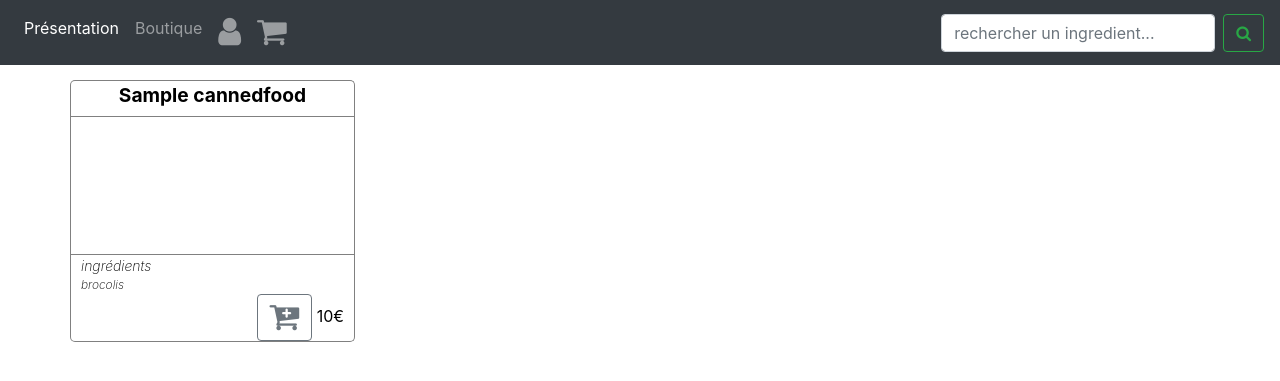
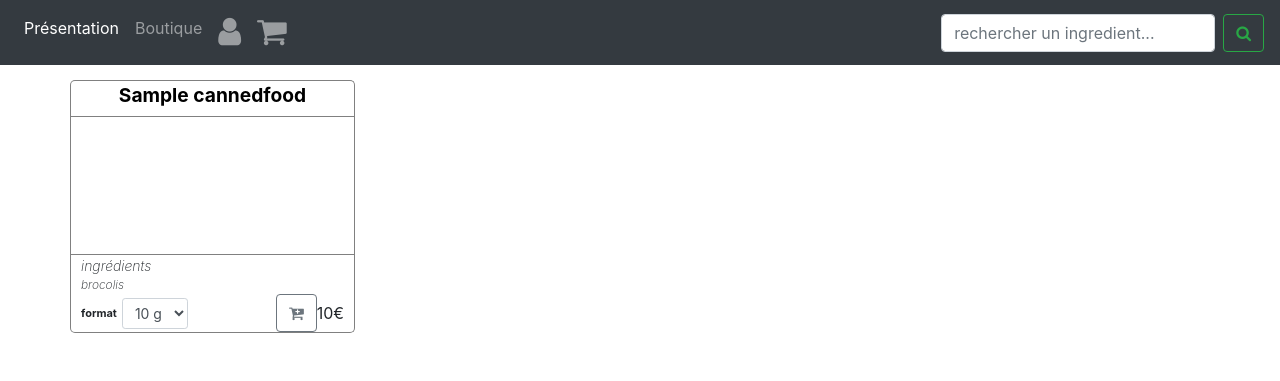
Before and after one commit to DrPingouin/Cook_shop, a Django app: page /boutique/ in a window 1280 px wide. Shown: the top 381 px of the page. Run offline with Django 3.2, Linux system fonts and the light colour scheme; data comes from the database, SQL or seed files in the repository; tables that the repository leaves empty hold one stand-in row (values such as "Sample post"); some libraries are stand-ins or nearby versions.

Commit message:
wip cart handling

```diff
--- a/static/cart/js/cart.js
+++ b/static/cart/js/cart.js
@@ -1,24 +1,25 @@
 // Use of 'attr' instead of 'data' because we do some dynamic modification of the attribute
 
 
-const ADD_TO_CART_SELECTOR = '.btn-add-to-cart',
-        QUANTITY_INFOS_SELECTOR = '.quantity-left',
-        FORMAT_SELECTOR = '.select-format',
-        NOTIFICATION_SUCCESS_SELECTOR = '#notification-success',
-        NOTIFICATION_ERROR_SELECTOR = '#notification-error';
+let add_to_cart_selector = '.btn-add-to-cart',
+        quantity_infos_selector = '.quantity-left',
+        format_selector = '.select-format',
+        notification_success_selector = '#notification-success',
+        notification_error_selector = '#notification-error';
 
 // try to add element clicked to the cart
-$(ADD_TO_CART_SELECTOR).on('click', function(e) {
+$(add_to_cart_selector).on('click', function(e) {
     e.preventDefault();
     let url = $(this).attr('data-url');
     add_to_cart(url);
 })
 
 // change the quantity displayed and url associated with the new format selected
-$(FORMAT_SELECTOR).on('change', function() {
-    let id_selected = $(this).find('option:selected').data('target-qty-id');
-    display_quantity(id_selected);
-    change_add_to_cart_url(id_selected);
+$(format_selector).on('change', function() {
+    let stock_id_selected = $(this).find('option:selected').data('stock-id'),
+        product_id = $(this).data('product-id');
+    display_quantity(stock_id_selected);
+    change_add_to_cart_url(product_id, stock_id_selected);
 })
 
 
@@ -30,21 +31,19 @@ $(FORMAT_SELECTOR).on('change', function() {
  * Change an element of the notification and display it for a definite amount
  * of time
  */
-function display_notification_success(element) {
-    let notification = $(NOTIFICATION_SUCCESS_SELECTOR);
-
-    notification.find('#text-to-replace').text(element);
-    notification.show();
-    setTimeout(function() {
-        notification.fadeOut('slow')
-    }, 2500);
+function display_notification_success(message) {
+    let notification = $(notification_success_selector);
+    display_notification(notification, message)
 }
 
 
-function display_notification_error(element) {
-    let notification = $(NOTIFICATION_ERROR_SELECTOR);
+function display_notification_error(message) {
+    let notification = $(notification_error_selector);
+    display_notification(notification, message)
+}
 
-    notification.find('#text-to-replace').text(element);
+function display_notification(notification, message) {
+    notification.find('#text-to-replace').text(message);
     notification.show();
     setTimeout(function() {
         notification.fadeOut('slow')
@@ -57,7 +56,7 @@ function display_notification_error(element) {
  * targeted by the select
  */
 function display_quantity(id) {
-    $(QUANTITY_INFOS_SELECTOR).each(function() {
+    $(quantity_infos_selector).each(function() {
         if ($(this).data('qty-id') == id) {
             $(this).show();
         } else {
@@ -69,8 +68,10 @@ function display_quantity(id) {
 
 /**
  * change the data('url') of the button, used to know what url to call in ajax
+ * we use 'data()' here because we won't change the attr and so that
+ * we kinda avoid the user that messes with the DOM
  */
-function change_add_to_cart_url(new_id) {
+function change_add_to_cart_url(product_id, new_stock_id) {
     /**
      * regex takes first part of a url-like string
      * it captures something like that : '/word/other_word/12'
@@ -78,12 +79,13 @@ function change_add_to_cart_url(new_id) {
      * Used to change the number of the url to target antoher element_id
      */
     let regex = /((?:\/|\w)*)\/[0-9]+$/,
-        old_url = $(ADD_TO_CART_SELECTOR).attr('data-url'),
+        old_url = $(add_to_cart_selector).attr('data-url'),
         matches = old_url.match(regex);
     if (matches) {
-        new_url = matches[1] + '/' + new_id
+        new_url = matches[1] + '/' + new_stock_id
     }
-    $(ADD_TO_CART_SELECTOR).attr('data-url', new_url)
+    // target the good add_to_cart button and change it's url
+    $(add_to_cart_selector+"[data-product-id='"+product_id+"']").attr('data-url', new_url)
 }
 
 
@@ -95,10 +97,8 @@ function change_add_to_cart_url(new_id) {
  */
 function add_to_cart(url) {
     $.get(url).done(function(data) {
-        debugger;
         display_notification_success(data.name)
     }).fail(function() {
-        debugger;
         display_notification_error('une erreur est survenue');
     })
 }
--- a/static/website/css/shop.css
+++ b/static/website/css/shop.css
@@ -50,6 +50,12 @@ a.a-no-style:hover {
     margin-top: 10px;
 }
 
+.format-picker {
+    font-size: 11px;
+    font-weight: 700;
+    font-style: normal;
+    margin-right: 5px;
+}
 
 
 #ingredients-list {
--- a/templates/website/product_card.html
+++ b/templates/website/product_card.html
@@ -1,5 +1,6 @@
 {% load static %}
-<a class="col-sm-3 canned-card no-padding a-no-style" data-id="{{element.id}}" href="{% url 'detail' element.id %}">
+<div class="canned-card no-padding col-sm-3">
+    <a class="a-no-style" data-id="{{element.id}}" href="{% url 'detail' element.id %}">
         <div class="canned-card-top">
             <div class="canned-name text-center">
                 {{ element }}
@@ -7,6 +8,7 @@
             <div class="canned-img">
             </div>
         </div>
+    </a>
     <div class="canned-card-bot">
         <div class="canned-ingredients small-padding">
             <div id="ingredients-list">
@@ -31,13 +33,23 @@
                 {% endif %}
             </div>
         </div>
-        <div class="canned-price text-right small-padding">
-            <!-- <a href="{% url 'add_to_cart' element.id %}" class="btn-add-to-cart" target="{{element.id}}"> -->
-                <button class="btn btn-outline-secondary btn-add-to-cart" data-url="{% url 'add_to_cart' element.id %}">
-                    <i class="fa fa-2x fa-cart-plus"></i>
+        <div class="small-padding d-flex justify-content-between">
+            <div class="d-flex align-items-center">
+                <span class="format-picker">format</span>
+                <select class="form-control-sm form-control select-format" data-product-id="{{element.id}}">
+                    {% for s in element.get_stocks %}
+                    <option value="" data-stock-id="{{s.id}}">{{s.weight}} g</option>
+                    {% endfor %}
+                </select>
+            </div>
+            <div class="d-flex align-items-center">
+                <button data-product-id="{{element.id}}" class="btn btn-outline-secondary btn-add-to-cart" data-url="{% url 'add_to_cart' element.get_stocks.0.id %}">
+                    <i class="fa fa-1x fa-cart-plus"></i>
                 </button>
-            <!-- </a> -->
-            <span>{{element.price}}€</span>
+                <span class="">{{element.price}}€</span>
+            </div>
+            <!-- <div class="canned-price text-right small-padding"> -->
+            <!-- </div> -->
         </div>
     </div>
-</a>
+</div>
--- a/website/models.py
+++ b/website/models.py
@@ -42,6 +42,9 @@ class CannedFood(models.Model):
     def get_ingredients(self):
         return [i for i in self.ingredients.all()]
 
+    def get_stocks(self):
+        return [s for s in self.stock_set.all()]
+
 
 class Stock(models.Model):
     cannedfood = models.ForeignKey(CannedFood, on_delete=models.PROTECT)
--- a/website/views.py
+++ b/website/views.py
@@ -31,5 +31,5 @@ def presentation(request):
 
 def product_detail(request, id):
     canned_food = CannedFood.objects.get(pk=id)
-    data = {'canned_food': canned_food, 'stock': canned_food.stock_set.all()}
+    data = {'canned_food': canned_food}
     return render(request, 'website/product_detail.html', data)
```
Also changed, not shown: templates/website/product_detail.html (+7 -7 lines). Lines whose indentation alone changed are shown as unchanged.
